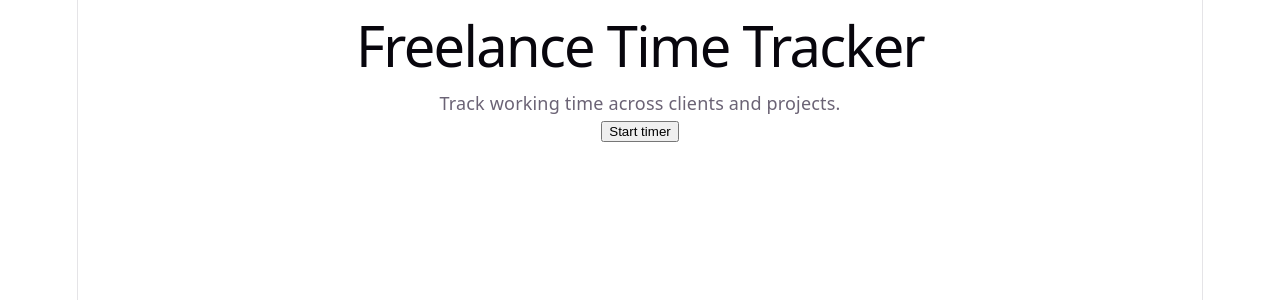
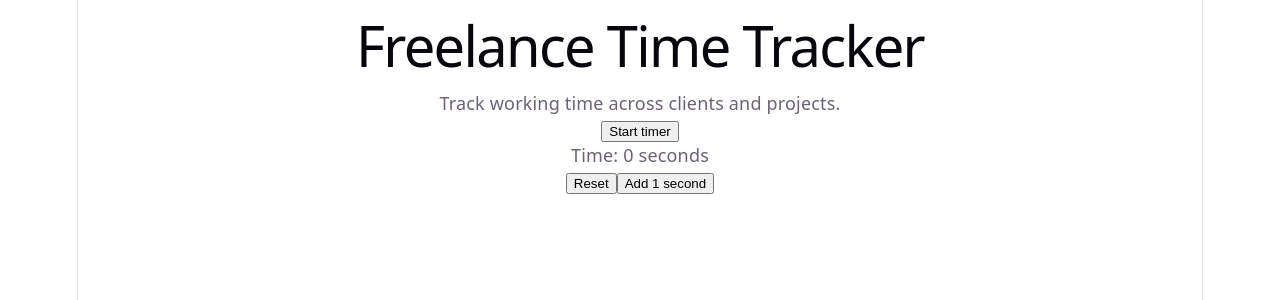
Before and after one commit to madcodedillain/work-time-tracker, a React (Vite) app: page / in a window 1280 px wide. Shown: the top 300 px of the page. Built offline with nearby package versions, Linux system fonts and the light colour scheme.

Commit message:
feat: add basic counter controls

```diff
--- a/src/App.tsx
+++ b/src/App.tsx
@@ -1,4 +1,6 @@
+import { useState } from 'react';
 function App() {
+  const [seconds, setSeconds] = useState(0);
   return (
     <main>
       <h1>Freelance Time Tracker</h1>
@@ -10,6 +12,18 @@
       <button type="button">
         Start timer
       </button>
+      <p>
+        Time: {seconds} seconds
+      </p>
+      <button
+      type="button"
+      onClick={() => setSeconds(0)}>
+        Reset
+      </button>
+      <button type="button"
+      onClick={() => setSeconds((currentSeconds) => currentSeconds + 1)}>
+        Add 1 second
+      </button>
     </main>
   );
 }
```
